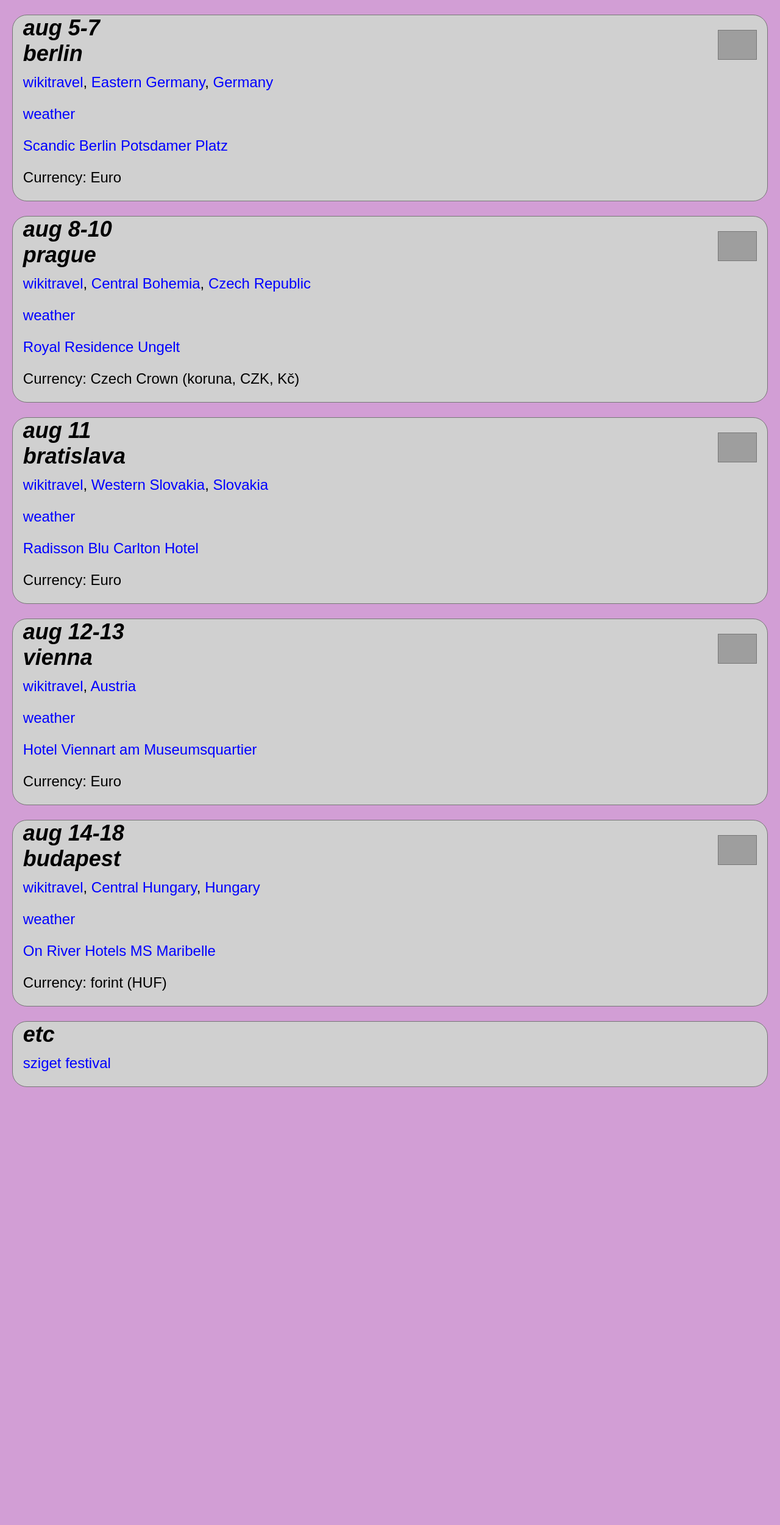
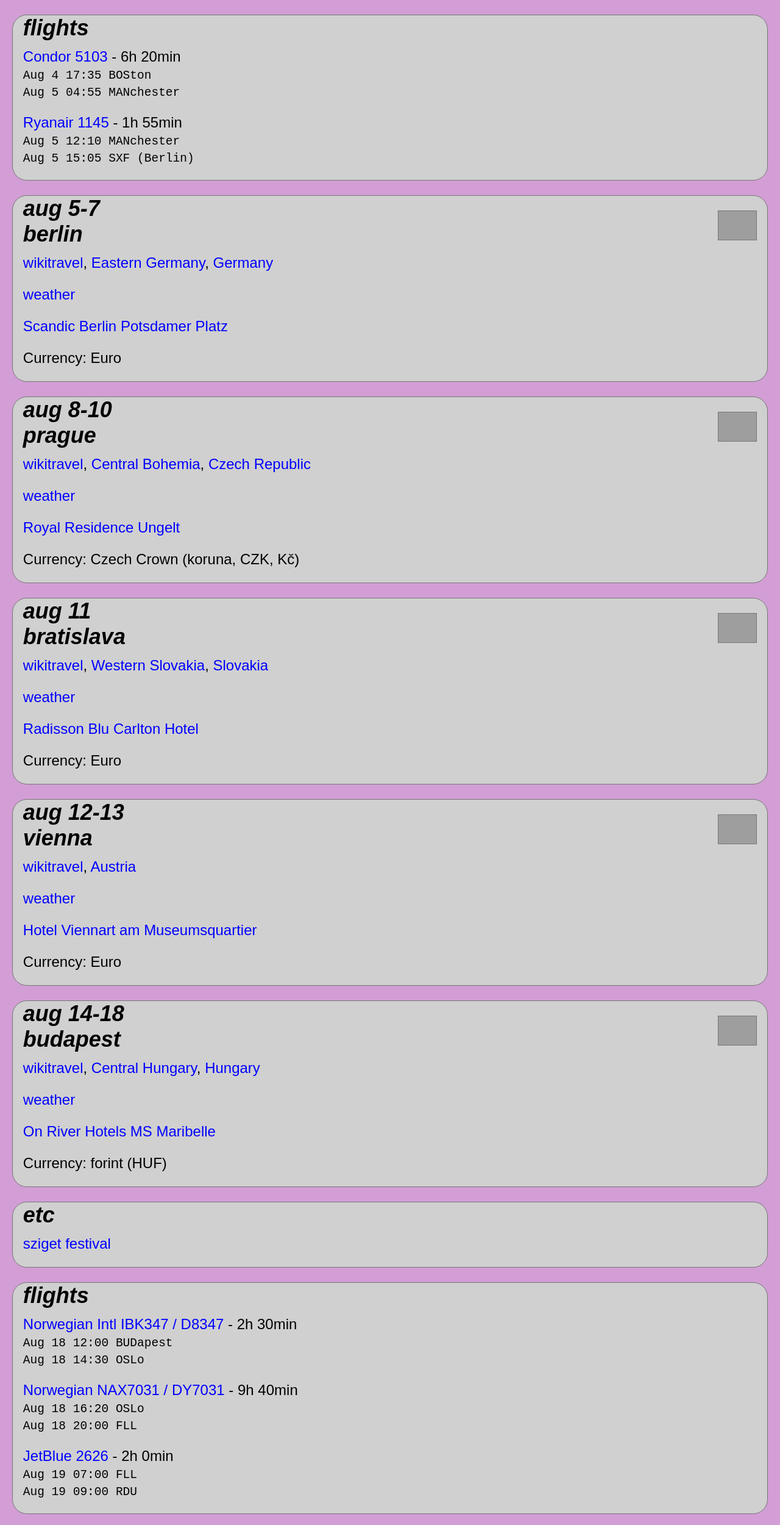
Before and after one commit to pmuellr/euro-2017-08, a plain HTML site: page index.html in a window 1280 px wide. Shown: the part 180-2680 px from the top of the page at 61% size. Before the commit the page ends 2006 px from the top, so only its background shows below. Drawn offline with Linux system fonts and the light colour scheme; grey boxes are pictures that could not be loaded.

Commit message:
add flights

```diff
--- a/index.html
+++ b/index.html
@@ -78,6 +78,21 @@
           </a>
         </p>
 
+      </div>
+    </div>
+
+    <!-- =============================================================== -->
+    <div class="section">
+      <h1>flights</h1>
+
+      <div class="indent">
+        <p><a href="http://flightaware.com/live/flight/CFG5103">Condor 5103</a> - 6h 20min
+        <br><tt>Aug 4 17:35	BOSton</tt>
+        <br><tt>Aug 5 04:55 MANchester</tt>
+
+        <p><a href="http://flightaware.com/live/flight/RYR1145">Ryanair 1145</a> - 1h 55min
+        <br><tt>Aug 5 12:10 MANchester</tt>
+        <br><tt>Aug 5 15:05 SXF (Berlin)</tt>
       </div>
     </div>
 
@@ -206,5 +221,24 @@
       </div>
     </div>
 
+    <!-- =============================================================== -->
+    <div class="section">
+      <h1>flights</h1>
+
+      <div class="indent">
+        <p><a href="http://flightaware.com/live/flight/IBK347">Norwegian Intl IBK347 / D8347</a> - 2h 30min
+        <br><tt>Aug 18 12:00 BUDapest</tt>
+        <br><tt>Aug 18 14:30 OSLo</tt>
+
+        <p><a href="http://flightaware.com/live/flight/NAX7031">Norwegian NAX7031 / DY7031</a> - 9h 40min
+        <br><tt>Aug 18 16:20 OSLo</tt>
+        <br><tt>Aug 18 20:00 FLL</tt>
+
+        <p><a href="http://flightaware.com/live/flight/JBU2626">JetBlue 2626</a> - 2h 0min
+        <br><tt>Aug 19 07:00 FLL</tt>
+        <br><tt>Aug 19 09:00 RDU</tt>
+      </div>
+    </div>
+
   </body>
 </html>
```
